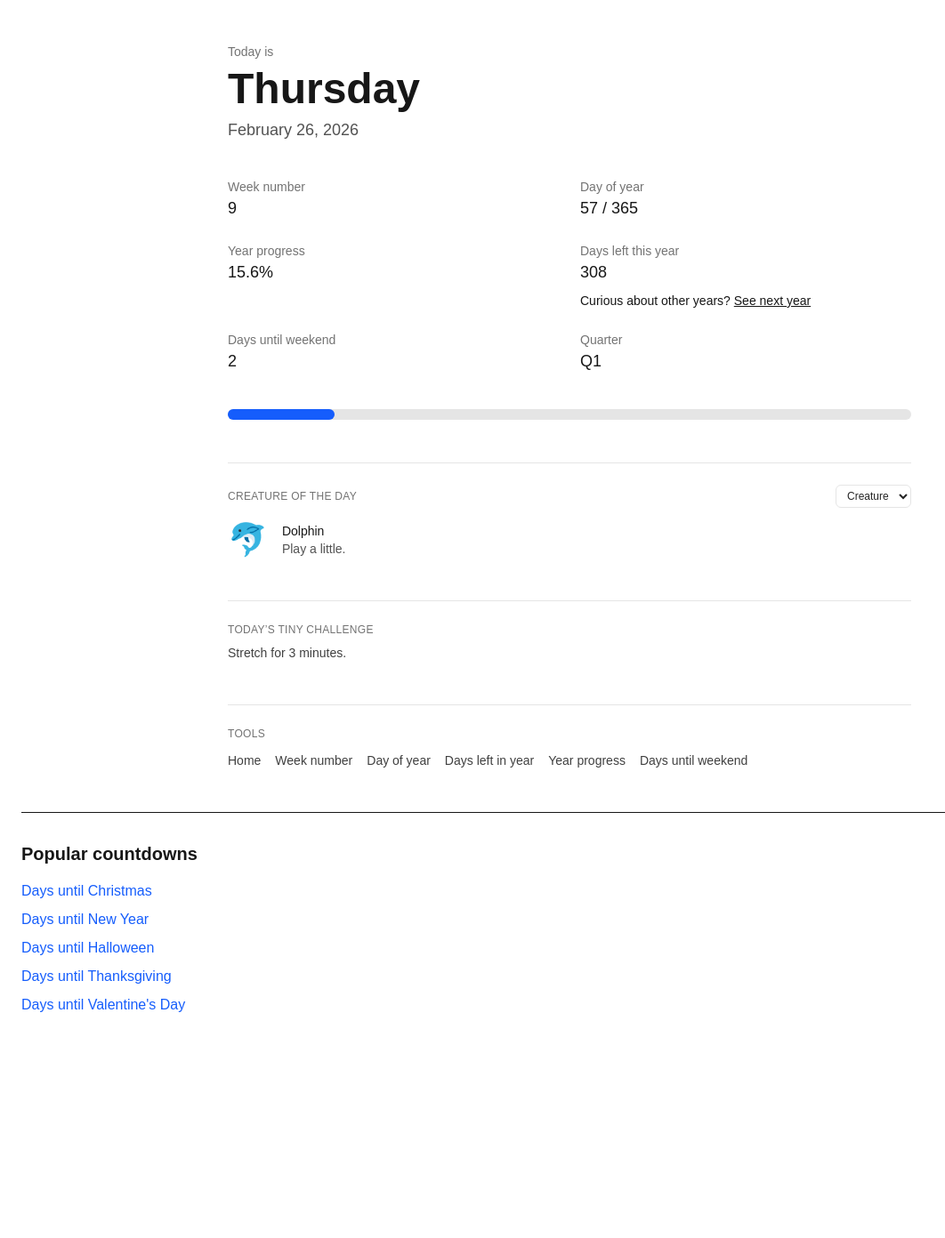
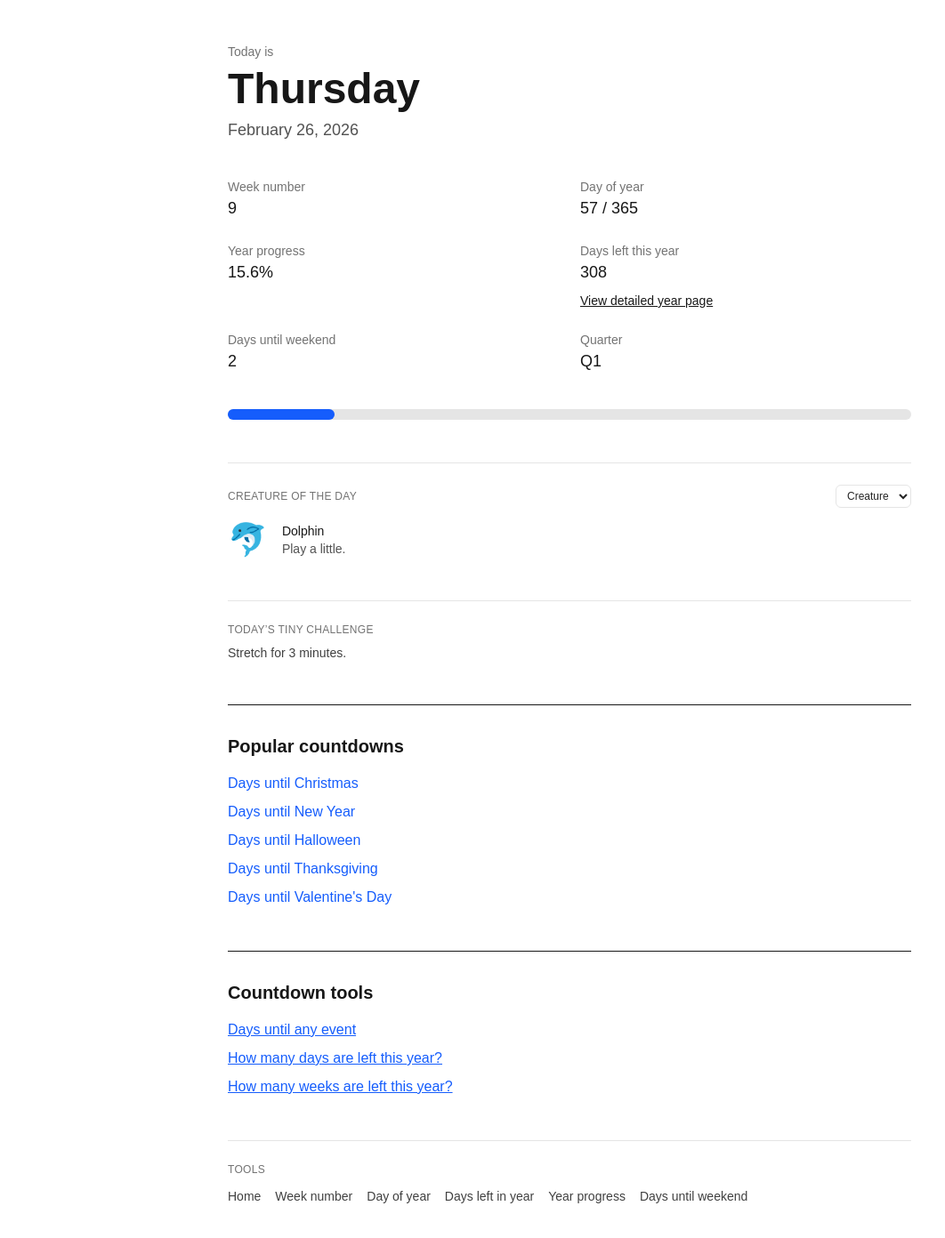
Before and after one commit to bosmeel/whatdayisit-now, a Next.js app: page / in a window 1280 px wide. Shown: the top 1392 px of the page at 89% size, without its empty margins (0-1062 px from the left). Before the commit the page ends 1190 px from the top, so only its background shows below. Built offline with nearby package versions, Linux system fonts and the light colour scheme.

Commit message:
Homepage SEO improvement

```diff
--- a/app/page.tsx
+++ b/app/page.tsx
@@ -15,19 +15,14 @@ import {
 export const metadata = {
   title: "What day is it today? Live date, week number & year progress",
   description:
-    "See today's date, week number, day of year, year progress and days left in the year. Updated live.",
-  alternates: {
-    canonical: "/",
-  },
+    "Find out what day it is today. See the full date, week number, day of year, year progress and popular countdowns. Updated live.",
+  alternates: { canonical: "/" },
   openGraph: {
     title: "What day is it today?",
     description:
-      "Live dashboard with date, week number, year progress and daily challenge.",
+      "Live dashboard with today's date, week number, year progress and countdown tools.",
     url: "/",
     type: "website",
-  },
-  twitter: {
-    card: "summary_large_image",
   },
 };
 
@@ -54,13 +49,14 @@ export default function Home() {
   return (
     <main className="min-h-screen bg-white text-neutral-900 px-6 py-12">
       <div className="max-w-3xl mx-auto">
-        <div className="mb-10">
+
+        <header className="mb-10">
           <p className="text-sm text-neutral-500 mb-2">Today is</p>
           <h1 className="text-5xl font-semibold mb-2">{dayName}</h1>
           <p className="text-lg text-neutral-600">{fullDate}</p>
-        </div>
+        </header>
 
-        <div className="grid grid-cols-1 sm:grid-cols-2 gap-6 text-sm">
+        <section className="grid grid-cols-1 sm:grid-cols-2 gap-6 text-sm">
           <div>
             <p className="text-neutral-500">Week number</p>
             <p className="text-lg font-medium">{weekNumber}</p>
@@ -83,12 +79,11 @@ export default function Home() {
             <p className="text-lg font-medium">{daysLeft}</p>
 
             <p className="text-sm mt-2">
-    Curious about other years?{" "}
               <Link
-      href={`/how-many-days-left-in/${new Date().getFullYear() + 1}`}
+                href={`/how-many-days-left-in/${now.getFullYear()}`}
                 className="underline"
               >
-      See next year
+                View detailed year page
               </Link>
             </p>
           </div>
@@ -102,7 +97,7 @@ export default function Home() {
             <p className="text-neutral-500">Quarter</p>
             <p className="text-lg font-medium">{quarter}</p>
           </div>
-        </div>
+        </section>
 
         <div className="mt-10">
           <div className="w-full bg-neutral-200 h-3 rounded-full">
@@ -112,19 +107,17 @@ export default function Home() {
             />
           </div>
         </div>
+
         <CreatureWidget isoDate={isoDate} />
-                <div className="mt-12 border-t border-neutral-200 pt-6">
+
+        <section className="mt-12 border-t border-neutral-200 pt-6">
           <p className="text-xs uppercase tracking-wide text-neutral-500 mb-2">
             Today’s tiny challenge
           </p>
           <p className="text-sm text-neutral-700">{challenge}</p>
-        </div>
+        </section>
 
-        <div className="mt-10">
-          <ToolsNav />
-        </div>
-      </div>
-      <div className="mt-12 border-t pt-8">
+        <section className="mt-12 border-t pt-8">
           <h2 className="text-xl font-semibold mb-4">
             Popular countdowns
           </h2>
@@ -136,6 +129,36 @@ export default function Home() {
             <li><Link href="/days-until/thanksgiving">Days until Thanksgiving</Link></li>
             <li><Link href="/days-until/valentines-day">Days until Valentine's Day</Link></li>
           </ul>
+        </section>
+
+        <section className="mt-12 border-t pt-8">
+          <h2 className="text-xl font-semibold mb-4">
+            Countdown tools
+          </h2>
+
+          <ul className="space-y-2 text-blue-600">
+            <li>
+              <Link href="/days-until" className="underline">
+                Days until any event
+              </Link>
+            </li>
+            <li>
+              <Link href={`/how-many-days-left-in/${now.getFullYear()}`} className="underline">
+                How many days are left this year?
+              </Link>
+            </li>
+            <li>
+              <Link href={`/how-many-weeks-left-in/${now.getFullYear()}`} className="underline">
+                How many weeks are left this year?
+              </Link>
+            </li>
+          </ul>
+        </section>
+
+        <div className="mt-10">
+          <ToolsNav />
+        </div>
+
       </div>
     </main>
   );
```
Lines whose indentation alone changed are shown as unchanged.
